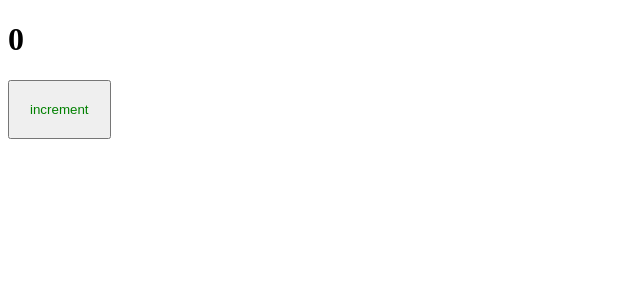
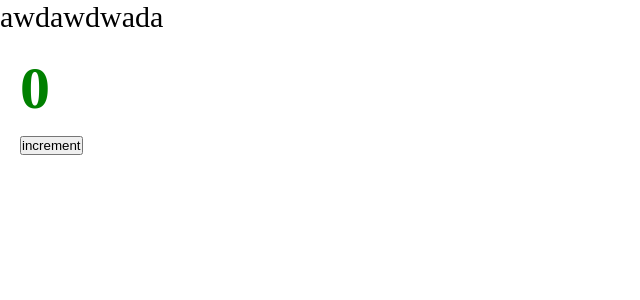
Before and after one commit to sohumelivar/typeScriptPractice, a React app: page / in a window 1280 px wide. Shown: the top 300 px of the page, without its empty margins (0-640 px from the left). Built offline with nearby package versions, Linux system fonts and the light colour scheme.

Commit message:
setting css modules

```diff
--- a/package.json
+++ b/package.json
@@ -27,6 +27,7 @@
     "@types/react-dom": "^18.2.15",
     "@types/webpack-dev-server": "^4.7.2",
     "css-loader": "^6.8.1",
+    "mini-css-extract-plugin": "^2.7.6",
     "sass": "^1.69.5",
     "sass-loader": "^13.3.2",
     "style-loader": "^3.3.3",
--- /dev/null
+++ b/src/App.tsx
@@ -0,0 +1,13 @@
+import { Counter } from './components/Counter';
+import './index.scss';
+
+const App = () => {
+    return (
+        <div className='app'>
+            awdawdwada
+            <Counter />
+        </div>
+    )
+};
+
+export default App;
--- /dev/null
+++ b/src/components/Counter.module.scss
@@ -0,0 +1,4 @@
+.btn {
+    padding: 20px;
+    color: green;
+}
--- a/src/components/Counter.scss
+++ /dev/null
@@ -1,4 +0,0 @@
-button {
-    padding: 20px;
-    color: green;
-}
--- a/src/components/Counter.tsx
+++ b/src/components/Counter.tsx
@@ -1,5 +1,5 @@
 import { useState } from 'react';
-import './Counter.scss'
+import classes from './Counter.module.scss'
 
 export const Counter = () => {
     const [count, setCount] = useState(0);
@@ -7,7 +7,7 @@
         setCount(count + 1);
     }
     return (
-        <div>
+        <div className={classes.btn}>
             <h1>{count}</h1>
             <button onClick={increment}>increment</button>
         </div>
--- /dev/null
+++ b/src/index.scss
@@ -0,0 +1,9 @@
+* {
+    margin: 0;
+    padding: 0;
+    box-sizing: border-box;
+}
+
+.app {
+    font-size: 30px;
+}
--- a/src/index.tsx
+++ b/src/index.tsx
@@ -1,10 +1,9 @@
 // ./node_modules/.bin/webpack
 import { render } from "react-dom";
+import App from "./App";
 import { Counter } from "./components/Counter";
 
 render(
-    <div>
-        <Counter />
-    </div>,
+   <App />,
     document.getElementById('root')
 )
```
Also changed, not shown: src/global.d.ts (added, +7 -0 lines), 9 other files (tests, documents, lock files or other folders).
